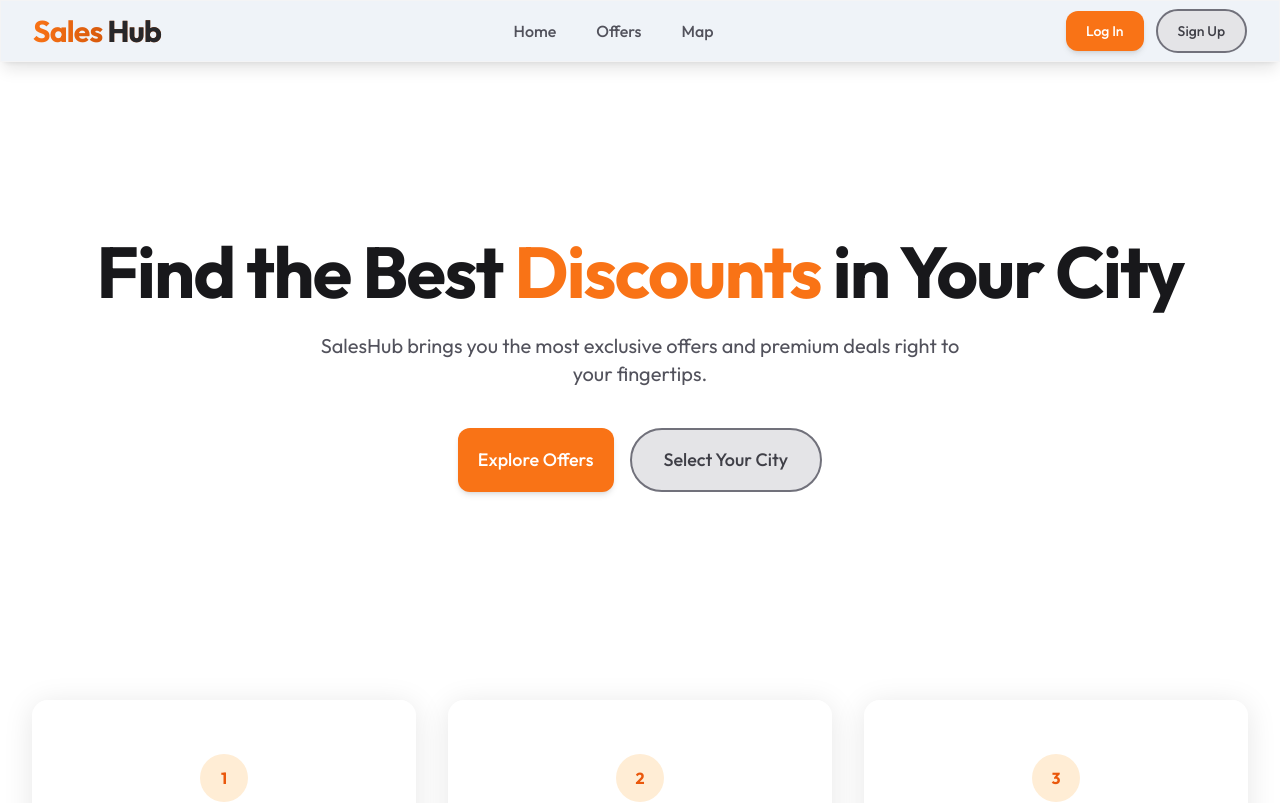
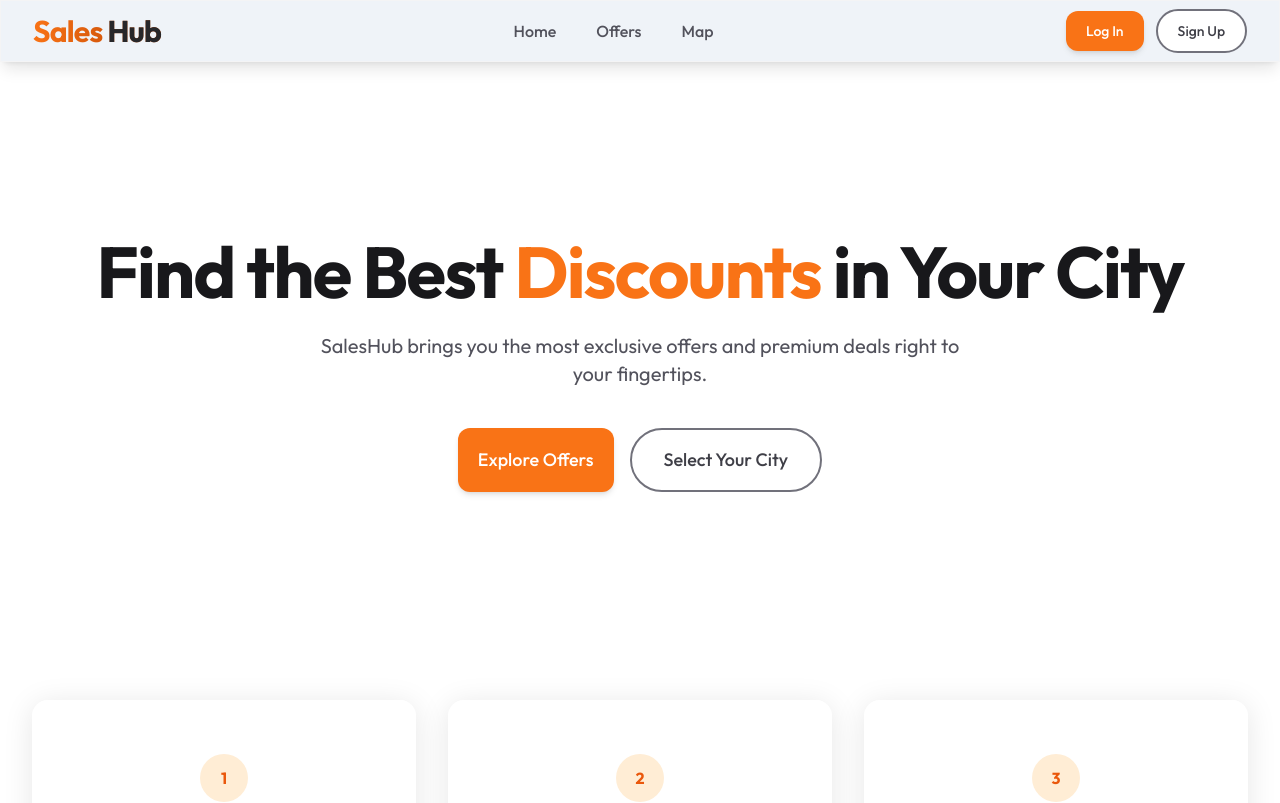
Before and after one commit to SYlence23/SalesHub, a React (Vite) app in the folder frontend-core/: page / in a window 1280 px wide. Shown: the top 803 px of the page. Built offline with nearby package versions, Linux system fonts and the light colour scheme.

Commit message:
fixed the color of sign up button

```diff
--- a/frontend-core/src/index.css
+++ b/frontend-core/src/index.css
@@ -70,7 +70,7 @@
   }
 
   .btn-secondary {
-    @apply inline-flex items-center justify-center px-5 py-2.5 rounded-full font-medium text-zinc-700 bg-zinc-200 hover:bg-zinc-300 transition-all dark:bg-zinc-800 dark:text-zinc-200 dark:hover:bg-zinc-700 active:scale-95 border-2 border-zinc-500;
+    @apply inline-flex items-center justify-center px-5 py-2.5 rounded-full font-medium text-zinc-700 bg-white hover:bg-zinc-300 transition-all dark:bg-zinc-800 dark:text-zinc-200 dark:hover:bg-zinc-700 active:scale-95 border-2 border-zinc-500;
   }
 
   .nav-button {
```
